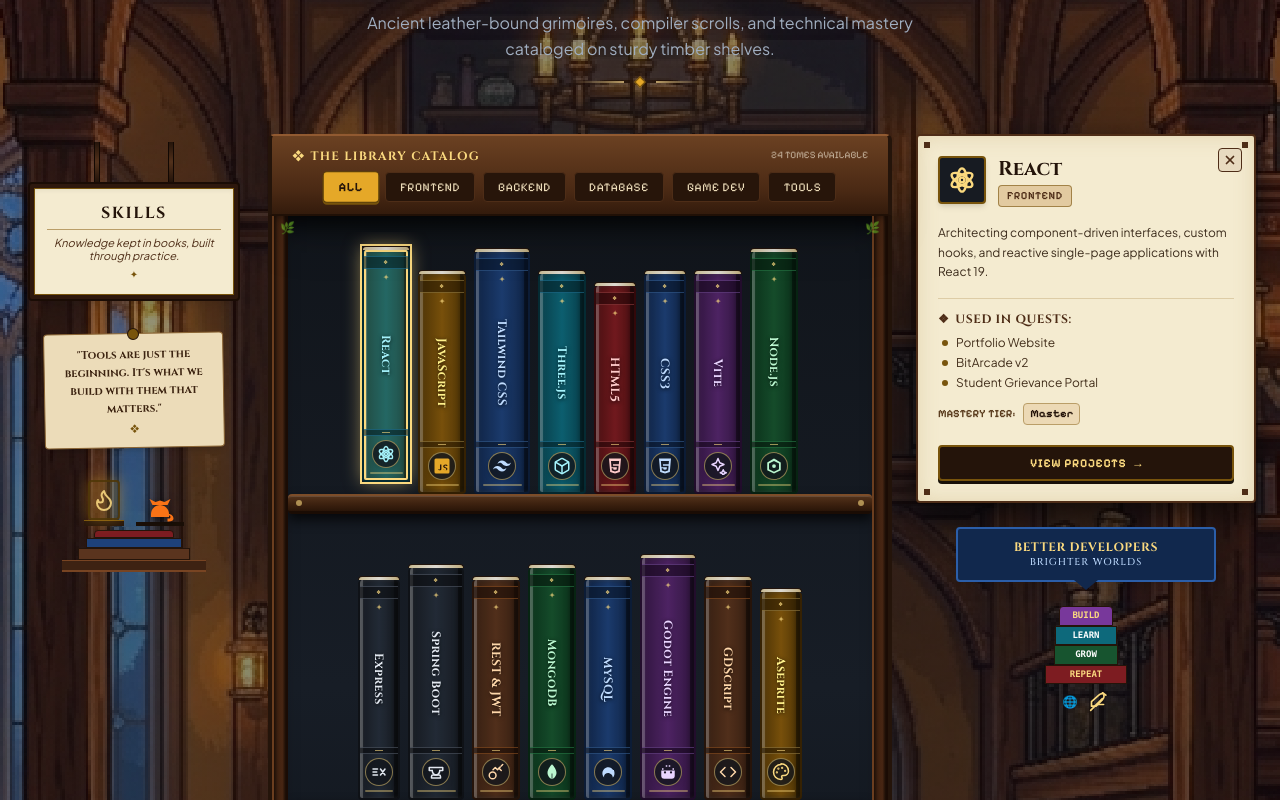
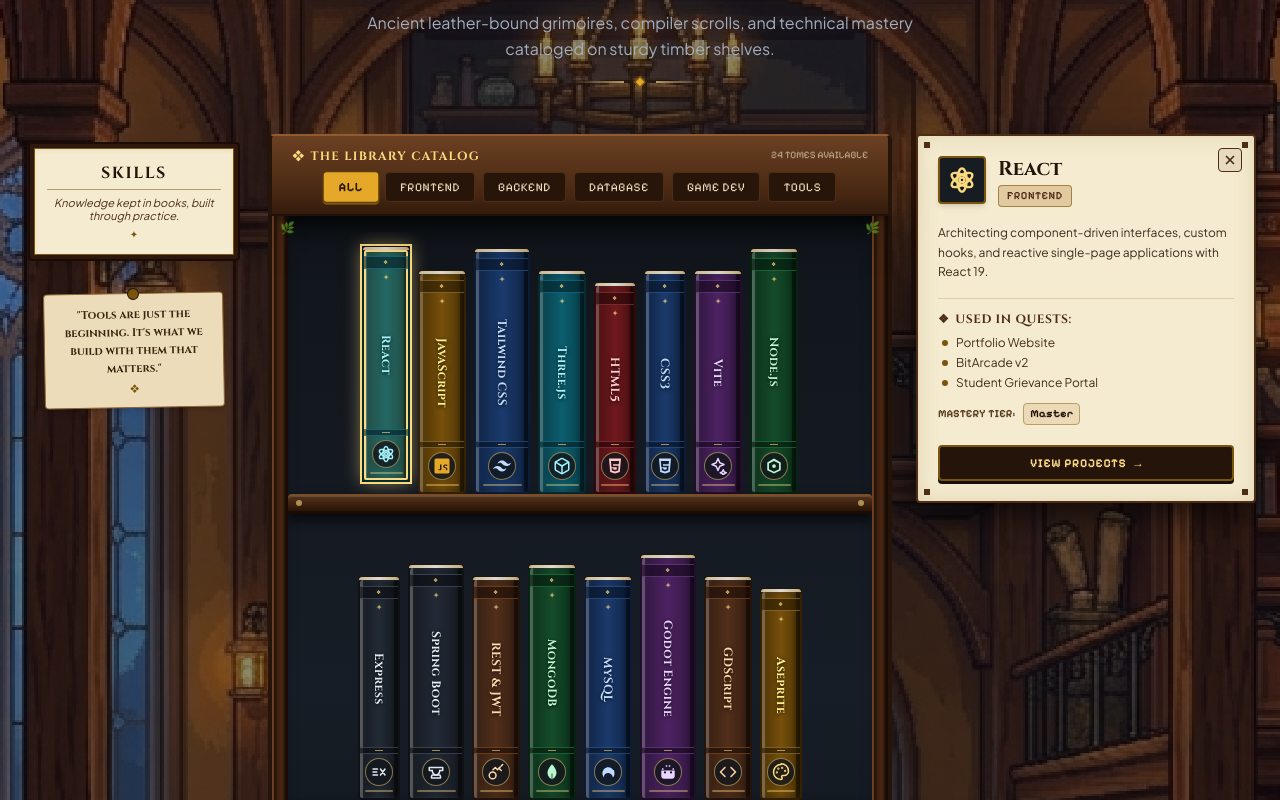
Before and after one commit to AparneetDey/Portfolio, a React (Vite) app: page / in a window 1280 px wide. Shown: the part 2080-2880 px from the top of the page. Built offline with nearby package versions, Linux system fonts and the light colour scheme.

Commit message:
Refactor Skills component by removing unused decorative elements and props for a cleaner layout. Streamline the code to enhance readability and maintainability.

```diff
--- a/src/components/sections/Skills.jsx
+++ b/src/components/sections/Skills.jsx
@@ -88,11 +88,6 @@ export function Skills() {
           <div className="hidden xl:flex flex-col items-center w-[220px] flex-shrink-0 pt-2">
             {/* Hanging Wooden Signboard with Chains */}
             <div className="flex flex-col items-center">
-              {/* Chains from above */}
-              <div className="flex justify-between w-28 px-4">
-                <div className="w-1.5 h-10 bg-gradient-to-b from-[#24140a] via-[#52311b] to-[#24140a] border-x border-[#120803]" />
-                <div className="w-1.5 h-10 bg-gradient-to-b from-[#24140a] via-[#52311b] to-[#24140a] border-x border-[#120803]" />
-              </div>
 
               {/* Wooden Sign Frame */}
               <div className="relative bg-[#2e180d] p-1 border-2 border-[#1a0c05] shadow-xl rounded-sm">
@@ -116,36 +111,6 @@ export function Skills() {
                 "Tools are just the beginning. It's what we build with them that matters."
               </p>
               <div className="text-center text-[9px] text-[#78540c] mt-1">❖</div>
-            </div>
-
-            {/* Scholar's Desk: Sleeping Cat, Glowing Lantern & Stacked Books */}
-            <div className="mt-8 w-full flex flex-col items-center">
-              <div className="flex items-end justify-center gap-3">
-                {/* Glowing Lantern */}
-                <div className="flex flex-col items-center">
-                  <div className="w-8 h-10 bg-[#e5a828]/20 border-2 border-[#533a08] rounded-sm flex items-center justify-center relative animate-lantern-flicker shadow-[0_0_15px_rgba(245,180,50,0.4)]">
-                    <PixelIcon name="flame" className="w-6 h-6 text-[#fad97f]" />
-                  </div>
-                  <div className="w-10 h-1.5 bg-[#24140a] border-t border-[#78540c]" />
-                </div>
-
-                {/* Sleeping Pixel Cat */}
-                <div className="flex flex-col items-center" title="The library guardian cat">
-                  <div className="w-10 h-7 text-[#f97316] relative flex items-center justify-center">
-                    <PixelIcon name="cat" className="w-9 h-9 drop-shadow-[0_2px_4px_rgba(0,0,0,0.6)]" />
-                  </div>
-                  <div className="w-12 h-1 bg-[#1a0f07]" />
-                </div>
-              </div>
-
-              {/* Stacked ancient books on the desk */}
-              <div className="flex flex-col items-center mt-1">
-                <div className="w-20 h-2 bg-[#7d1c21] border border-[#24140a] rounded-t-sm" />
-                <div className="w-24 h-2.5 bg-[#1e4179] border border-[#24140a]" />
-                <div className="w-28 h-3 bg-[#5a341e] border border-[#24140a]" />
-                {/* Desk tabletop */}
-                <div className="w-36 h-3 bg-[#3d2212] border-t border-[#784422] border-b-2 border-[#150a04]" />
-              </div>
             </div>
           </div>
 
@@ -288,42 +253,6 @@ export function Skills() {
                 </div>
               )}
             </div>
-
-            {/* Right Desk Props: Banner & Philosophy Stack */}
-            <div className="hidden xl:flex flex-col items-center mt-6 w-full">
-              {/* Guild Banner */}
-              <div className="bg-[#11284d] border-2 border-[#2b5ea9] text-[#e0f2fe] p-2.5 text-center shadow-lg rounded-sm w-[260px] relative">
-                <div className="font-['Cinzel',serif] text-xs font-bold tracking-wider text-[#fad97f] uppercase">
-                  Better Developers
-                </div>
-                <div className="font-['Cinzel',serif] text-[10px] tracking-widest text-[#bfdbfe] uppercase">
-                  Brighter Worlds
-                </div>
-                {/* Banner tail */}
-                <div className="absolute -bottom-2.5 left-1/2 -translate-x-1/2 border-l-[12px] border-l-transparent border-r-[12px] border-r-transparent border-t-[10px] border-t-[#11284d]" />
-              </div>
-
-              {/* Scholar's Stack of Books: BUILD / LEARN / GROW / REPEAT */}
-              <div className="flex flex-col items-center mt-6">
-                <div className="px-3 py-0.5 bg-[#78389b] border border-[#24140a] text-[9px] font-mono text-[#fad97f] font-bold rounded-t-sm">
-                  BUILD
-                </div>
-                <div className="px-4 py-0.5 bg-[#0d697b] border border-[#24140a] text-[9px] font-mono text-white font-bold">
-                  LEARN
-                </div>
-                <div className="px-5 py-0.5 bg-[#17542f] border border-[#24140a] text-[9px] font-mono text-white font-bold">
-                  GROW
-                </div>
-                <div className="px-6 py-0.5 bg-[#7d1c21] border border-[#24140a] text-[9px] font-mono text-[#fad97f] font-bold">
-                  REPEAT
-                </div>
-                {/* Vintage Globe & Quill */}
-                <div className="flex items-center gap-3 mt-2 text-[#fad97f]">
-                  <span className="text-xs" title="Vintage Library Globe">🌐</span>
-                  <PixelIcon name="quill" className="w-5 h-5 text-[#fad97f]" />
-                </div>
-              </div>
-            </div>
           </div>
 
         </div>
```
